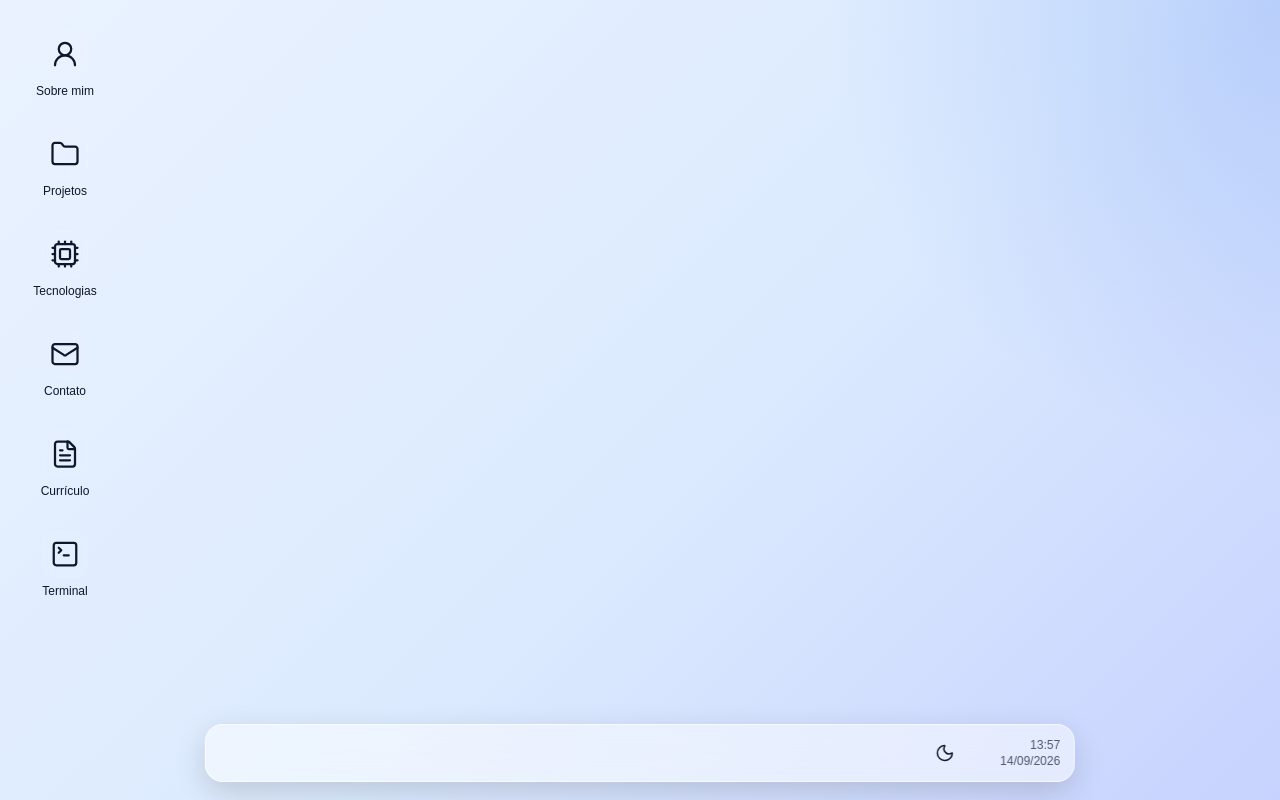
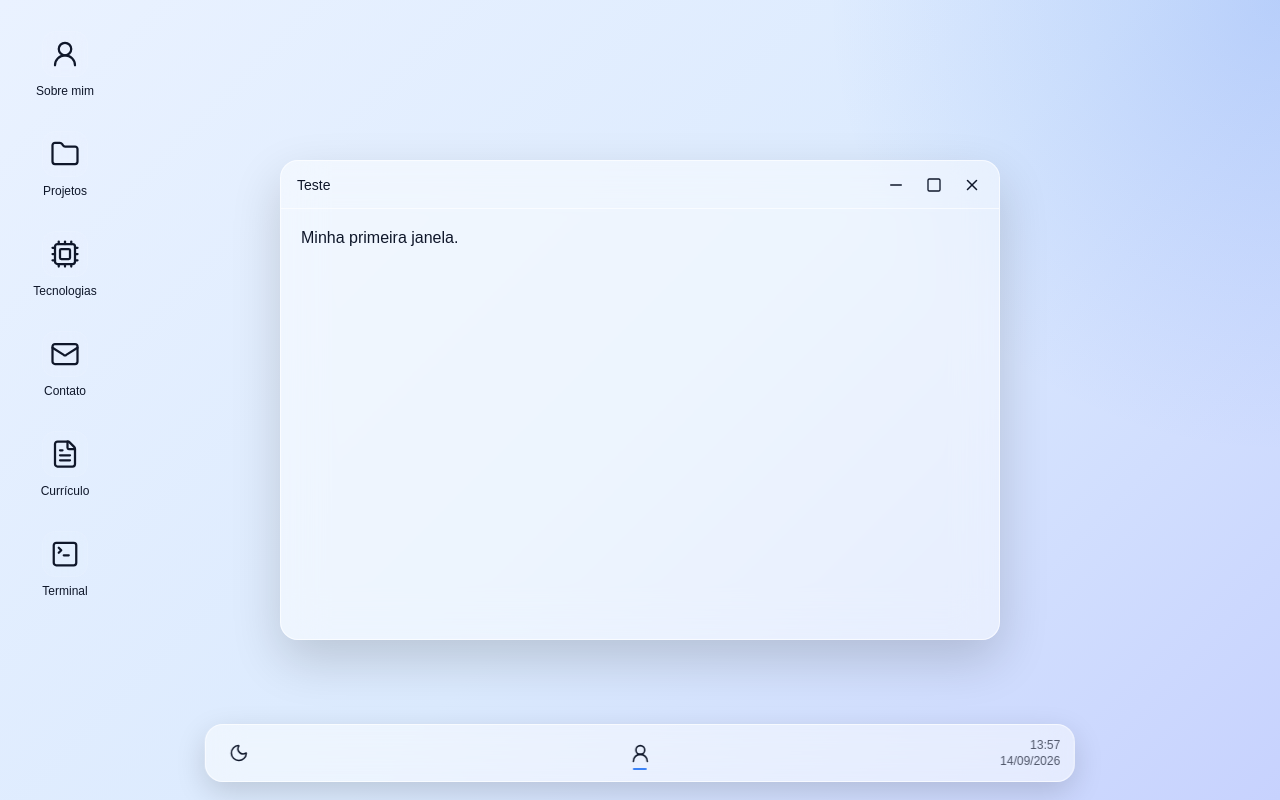
Before and after one commit to warlleyz/portfolio-warlley, a React (Vite) app: page / in a window 1280 px wide. Built offline with nearby package versions, Linux system fonts and the light colour scheme.

Commit message:
Implementa janelas e integracao com a barra de tarefas

```diff
--- a/src/components/Desktop/Desktop.jsx
+++ b/src/components/Desktop/Desktop.jsx
@@ -1,5 +1,7 @@
 import './Desktop.css'
 import Taskbar from '../Taskbar/Taskbar'
+import Window from '../Window/Window'
+import { useState } from 'react'
 
 import {
     UserRound,
@@ -11,6 +13,12 @@ import {
 } from 'lucide-react'
 
 function Desktop({ theme, toggleTheme }) {
+    const [testWindowOpen, setTestWindowOpen] = useState(true)
+    const [testWindowMaximized, setTestWindowMaximized] = useState(false)
+    const [testWindowMinimized, setTestWindowMinimized] = useState(false)
+    const toggleTestWindow = () => {
+        setTestWindowMinimized((previous) => !previous)
+    }
     const shortcuts = [
         {
             name: 'Sobre mim',
@@ -46,6 +54,12 @@ function Desktop({ theme, toggleTheme }) {
                         key={shortcut.name}
                         className="shortcut"
                         type="button"
+                        onClick={() => {
+                            if (shortcut.name === 'Sobre mim') {
+                                setTestWindowOpen(true)
+                                setTestWindowMinimized(false)
+                            }
+                        }}
                     >
                         <span className="shortcut-icon">
                             {shortcut.icon}
@@ -58,9 +72,29 @@ function Desktop({ theme, toggleTheme }) {
                 ))}
             </section>
 
+            {testWindowOpen && !testWindowMinimized && (
+                <Window
+                    title="Teste"
+                    maximized={testWindowMaximized}
+                    onClose={() => {
+                        setTestWindowOpen(false)
+                        setTestWindowMinimized(false)
+                    }}
+                    onMinimize={() => setTestWindowMinimized(true)}
+                    onMaximize={() =>
+                        setTestWindowMaximized((previous) => !previous)
+                    }
+                >
+                    <p>Minha primeira janela.</p>
+                </Window>
+            )}
+
             <Taskbar
                 theme={theme}
                 toggleTheme={toggleTheme}
+                testWindowOpen={testWindowOpen}
+                testWindowMinimized={testWindowMinimized}
+                toggleTestWindow={toggleTestWindow}
             />
         </main>
     )
--- a/src/components/Taskbar/Taskbar.css
+++ b/src/components/Taskbar/Taskbar.css
@@ -1,5 +1,6 @@
 .taskbar {
     position: absolute;
+
     left: 50%;
     bottom: 18px;
     transform: translateX(-50%);
@@ -7,9 +8,9 @@
     width: 68%;
     height: 58px;
 
-    display: flex;
+    display: grid;
+    grid-template-columns: 1fr auto 1fr;
     align-items: center;
-    justify-content: space-between;
 
     padding: 0 14px;
 
@@ -77,3 +78,67 @@
 
     color: var(--text-secondary);
 }
+
+.taskbar-left {
+    display: flex;
+    justify-content: flex-start;
+}
+
+.taskbar-apps {
+    display: flex;
+    align-items: center;
+    justify-content: center;
+
+    gap: 6px;
+}
+
+.taskbar-right {
+    display: flex;
+    justify-content: flex-end;
+    align-items: center;
+}
+
+.taskbar-app {
+    position: relative;
+
+    width: 40px;
+    height: 40px;
+
+    display: flex;
+    align-items: center;
+    justify-content: center;
+
+    border: none;
+    border-radius: 11px;
+
+    background: transparent;
+    color: var(--text-primary);
+
+    cursor: pointer;
+
+    transition:
+        background 0.2s ease,
+        transform 0.15s ease;
+}
+
+.taskbar-app:hover {
+    background: var(--hover-background);
+}
+
+.taskbar-app:active {
+    transform: scale(0.94);
+}
+
+.taskbar-app-active::after {
+    content: '';
+
+    position: absolute;
+    bottom: 3px;
+
+    width: 14px;
+    height: 2px;
+
+    border-radius: 99px;
+
+    background: #3b82f6;
+}
--- a/src/components/Taskbar/Taskbar.jsx
+++ b/src/components/Taskbar/Taskbar.jsx
@@ -1,8 +1,14 @@
 import { useEffect, useState } from 'react'
-import { Moon, Sun } from 'lucide-react'
+import { Moon, Sun, UserRound } from 'lucide-react'
 import './Taskbar.css'
 
-function Taskbar({ theme, toggleTheme }) {
+function Taskbar({
+    theme,
+    toggleTheme,
+    testWindowOpen,
+    testWindowMinimized,
+    toggleTestWindow,
+}) {
     const [dateTime, setDateTime] = useState(new Date())
 
     useEffect(() => {
@@ -26,9 +32,7 @@ function Taskbar({ theme, toggleTheme }) {
 
     return (
         <footer className="taskbar">
-            <div className="taskbar-apps"></div>
-
-            <div className="taskbar-system">
+            <div className="taskbar-left">
                 <button
                     className="theme-button"
                     type="button"
@@ -41,7 +45,23 @@ function Taskbar({ theme, toggleTheme }) {
                         <Moon size={20} strokeWidth={1.8} />
                     )}
                 </button>
+            </div>
 
+            <div className="taskbar-apps">
+                {testWindowOpen && (
+                    <button
+                        type="button"
+                        className={`taskbar-app ${testWindowMinimized ? '' : 'taskbar-app-active'
+                            }`}
+                        onClick={toggleTestWindow}
+                        aria-label="Sobre mim"
+                    >
+                        <UserRound size={21} strokeWidth={1.8} />
+                    </button>
+                )}
+            </div>
+
+            <div className="taskbar-right">
                 <div className="taskbar-clock">
                     <span>{time}</span>
                     <span>{date}</span>
--- /dev/null
+++ b/src/components/Window/Window.css
@@ -0,0 +1,111 @@
+.window {
+    position: absolute;
+
+    top: 50%;
+    left: 50%;
+
+    width: 720px;
+    height: 480px;
+
+    transform: translate(-50%, -50%);
+
+    display: flex;
+    flex-direction: column;
+
+    overflow: hidden;
+
+    border-radius: 18px;
+
+    background: var(--glass-background);
+    border: 1px solid var(--glass-border);
+
+    backdrop-filter: blur(22px);
+
+    box-shadow:
+        0 20px 50px rgba(0, 0, 0, 0.16);
+
+    animation: windowOpen 0.22s ease;
+}
+
+.window-maximized {
+    top: 12px;
+    left: 12px;
+
+    width: calc(100% - 24px);
+    height: calc(100% - 100px);
+
+    transform: none;
+
+    border-radius: 16px;
+}
+
+.window-header {
+    height: 48px;
+
+    display: flex;
+    align-items: center;
+    justify-content: space-between;
+
+    padding: 0 10px 0 16px;
+
+    border-bottom: 1px solid var(--glass-border);
+}
+
+.window-title {
+    font-size: 14px;
+    font-weight: 500;
+}
+
+.window-controls {
+    display: flex;
+    align-items: center;
+    gap: 4px;
+}
+
+.window-controls button {
+    width: 34px;
+    height: 34px;
+
+    display: flex;
+    align-items: center;
+    justify-content: center;
+
+    border: none;
+    border-radius: 9px;
+
+    background: transparent;
+    color: var(--text-primary);
+
+    cursor: pointer;
+
+    transition:
+        background 0.2s ease,
+        transform 0.15s ease;
+}
+
+.window-controls button:hover {
+    background: var(--hover-background);
+}
+
+.window-controls button:active {
+    transform: scale(0.92);
+}
+
+.window-content {
+    flex: 1;
+    padding: 20px;
+
+    overflow: auto;
+}
+
+@keyframes windowOpen {
+    from {
+        opacity: 0;
+        transform: translate(-50%, -48%) scale(0.97);
+    }
+
+    to {
+        opacity: 1;
+        transform: translate(-50%, -50%) scale(1);
+    }
+}
--- /dev/null
+++ b/src/components/Window/Window.jsx
@@ -0,0 +1,56 @@
+import {
+    Minus,
+    Square,
+    X,
+} from 'lucide-react'
+
+import './Window.css'
+
+function Window({
+    title,
+    children,
+    onClose,
+    onMinimize,
+    onMaximize,
+    maximized = false,
+}) {
+    return (
+        <div className={`window ${maximized ? 'window-maximized' : ''}`}>
+            <div className="window-header">
+                <span className="window-title">{title}</span>
+
+                <div className="window-controls">
+                    <button
+                        type="button"
+                        onClick={onMinimize}
+                        aria-label="Minimizar"
+                    >
+                        <Minus size={18} />
+                    </button>
+
+                    <button
+                        type="button"
+                        onClick={onMaximize}
+                        aria-label="Maximizar"
+                    >
+                        <Square size={16} />
+                    </button>
+
+                    <button
+                        type="button"
+                        onClick={onClose}
+                        aria-label="Fechar"
+                    >
+                        <X size={18} />
+                    </button>
+                </div>
+            </div>
+
+            <div className="window-content">
+                {children}
+            </div>
+        </div>
+    )
+}
+
+export default Window
```
